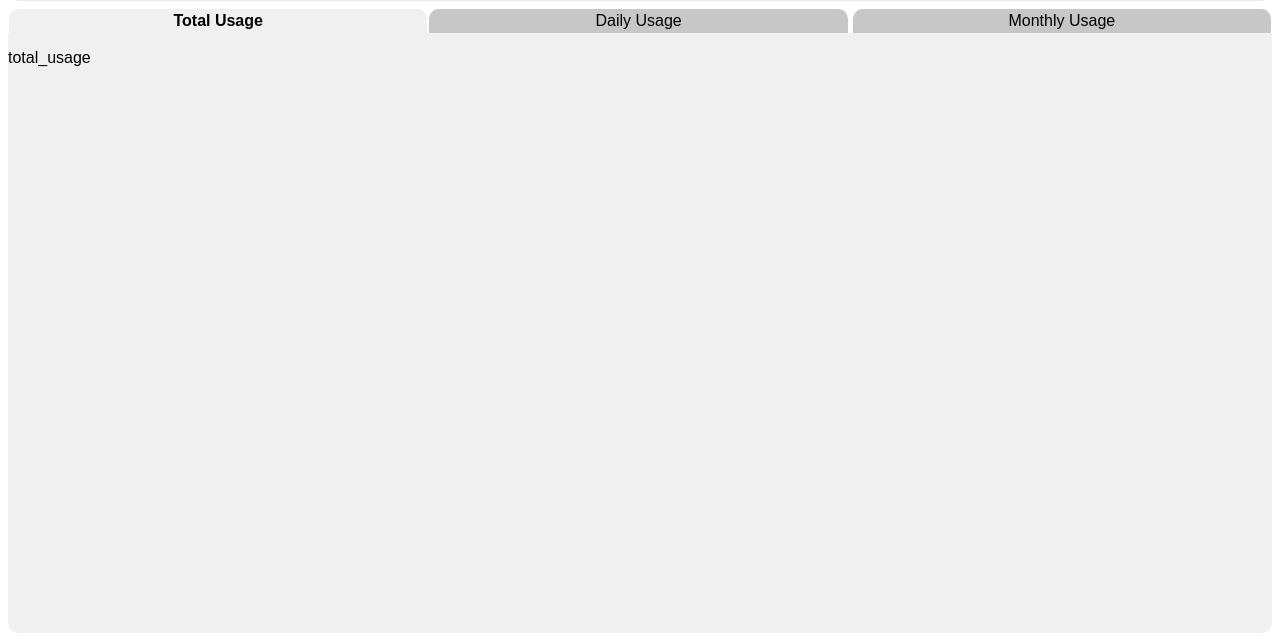
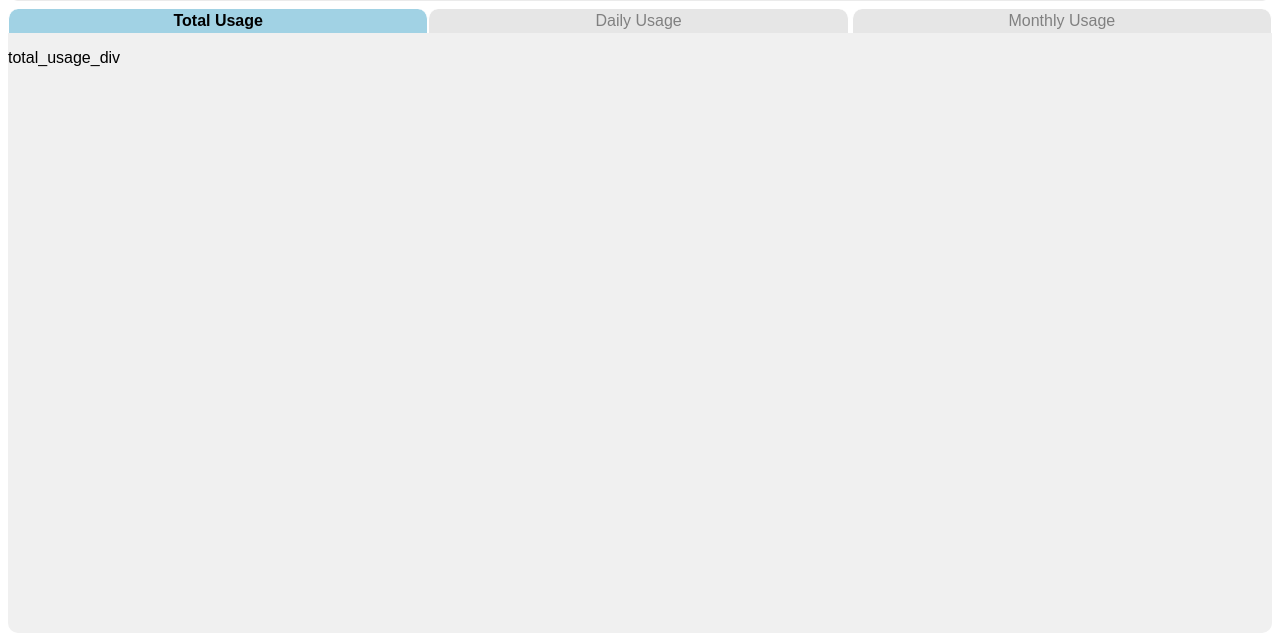
Before and after one commit to clinstid/energydash, a Flask app: template templates/index.html in a window 1280 px wide. Shown: the part 264-905 px from the top of the page. Run offline with Flask 2, Linux system fonts and the light colour scheme; the template is opened without the code that fills it, so the values that code supplies are empty; parts of the project's set-up code (start-up, migrations or seed data) failed here and were passed over; some libraries are stand-ins or nearby versions.

Commit message:
Bit more cleanup to fix background colors and setup for the tabs actually changing content.

```diff
--- a/static/css/style.css
+++ b/static/css/style.css
@@ -153,7 +153,8 @@ div.tab_last
 div.tab
 {
     border-bottom: 1px solid white;
-    background: rgb(199, 199, 199);
+    background: rgb(230, 230, 230);
+    color: gray;
 }
 
 div.tab_selected
@@ -161,7 +162,7 @@ div.tab_selected
     font-weight: bold;
     padding-bottom: 0;
     border-bottom: 0;
-    background: rgb(240, 240, 240);
+    background: #a1d2e4;
 }
 
 .flot-tick-label
@@ -191,7 +192,7 @@ div#content_body
     border-bottom-right-radius: 10px;
 }
 
-div#total_usage, div#daily_usage, div#monthly_usage
+div#total_usage_div, div#daily_usage_div, div#monthly_usage_div
 {
     width: 100%;
     height: 100%;
@@ -200,17 +201,17 @@ div#total_usage, div#daily_usage, div#monthly_usage
     left: 0;
 }
 
-div#total_usage
+div#total_usage_div
 {
     display: block;
 }
 
-div#daily_usage
+div#daily_usage_div
 {
     display: none;
 }
 
-div#monthly_usage
+div#monthly_usage_div
 {
     display: none;
 }
--- a/templates/index.html
+++ b/templates/index.html
@@ -37,19 +37,19 @@
 
 <div id="content">
     <div id="tabs">
-        <div class="tab_selected" id="total_usage_stats">Total Usage</div>
-        <div class="tab" id="daily_usage_stats">Daily Usage</div>
-        <div class="tab tab_last" id="monthly_usage_stats">Monthly Usage</div>
+        <div class="tab_selected" id="total_usage_tab">Total Usage</div>
+        <div class="tab" id="daily_usage_tab">Daily Usage</div>
+        <div class="tab tab_last" id="monthly_usage_tab">Monthly Usage</div>
     </div> <!-- #tabs -->
     <div id="content_body">
-        <div id="total_usage">
-            <p>total_usage</p>
+        <div id="total_usage_div">
+            <p>total_usage_div</p>
         </div>
-        <div id="daily_usage">
-            <p>daily_usage</p>
+        <div id="daily_usage_div">
+            <p>daily_usage_div</p>
         </div>
-        <div id="monthly_usage">
-            <p>monthly_usage</p>
+        <div id="monthly_usage_div">
+            <p>monthly_usage_div</p>
         </div>
     </div> <!-- #content_body -->
 </div><!-- #content-->
```
